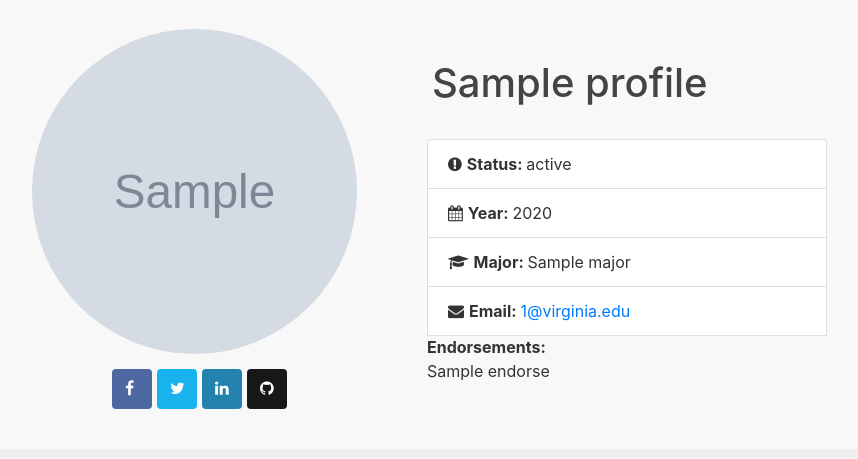
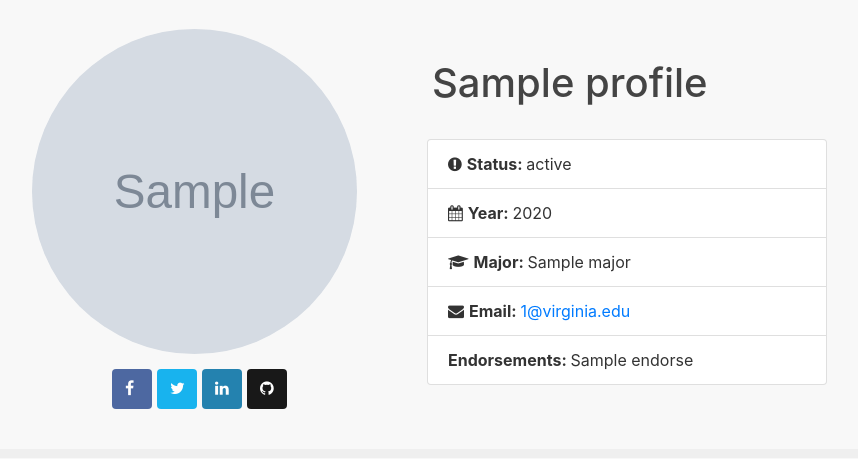
Before and after one commit to UVA-CS3240-S19/project-101-byteme, a Django app: template app/templates/app/published_profile.html in a window 1280 px wide. Shown: the part 92-551 px from the top of the page, without its empty margins (196-1054 px from the left). Run offline with Django 3.2, Linux system fonts and the light colour scheme; a user stored in the database is signed in; tables that the repository leaves empty hold one stand-in row (values such as "Sample post"); the template is opened without the code that fills it: most values are stand-ins (such as "Sample title", 1, 10 or a date in 2020); grey boxes marked "Sample" are stand-in pictures; some libraries are stand-ins or nearby versions.

Commit message:
added endorsement feature

```diff
--- a/app/templates/app/published_profile.html
+++ b/app/templates/app/published_profile.html
@@ -55,6 +55,7 @@ User Profile
                         <li class="list-group-item"><i class="fa fa-calendar" aria-hidden="true"></i><strong>Year: </strong>{{profile.year}}</li>
                         <li class="list-group-item"><i class="fa fa-graduation-cap" aria-hidden="true"></i><strong>Major: </strong>{{profile.major}} </li>
                         <li class="list-group-item"><i class="fa fa-envelope" aria-hidden="true"></i><strong>Email: </strong><a href="mailto:{{profile.user_id}}@virginia.edu?Subject=Hello">{{profile.user_id}}@virginia.edu</a></li>
+                        <li class="list-group-item">
                         <strong>Endorsements: </strong>{{ profile.endorse}}
                         {% if request.user.id != profile.id %}
                            <form action="{% url 'app:endorse' profile.id%}" method="POST">
@@ -62,6 +63,7 @@ User Profile
                                  {% csrf_token %}
                            </form>
                         {% endif %}
+                        </li>
                      </ul>
                   </div>
                </div>
```
